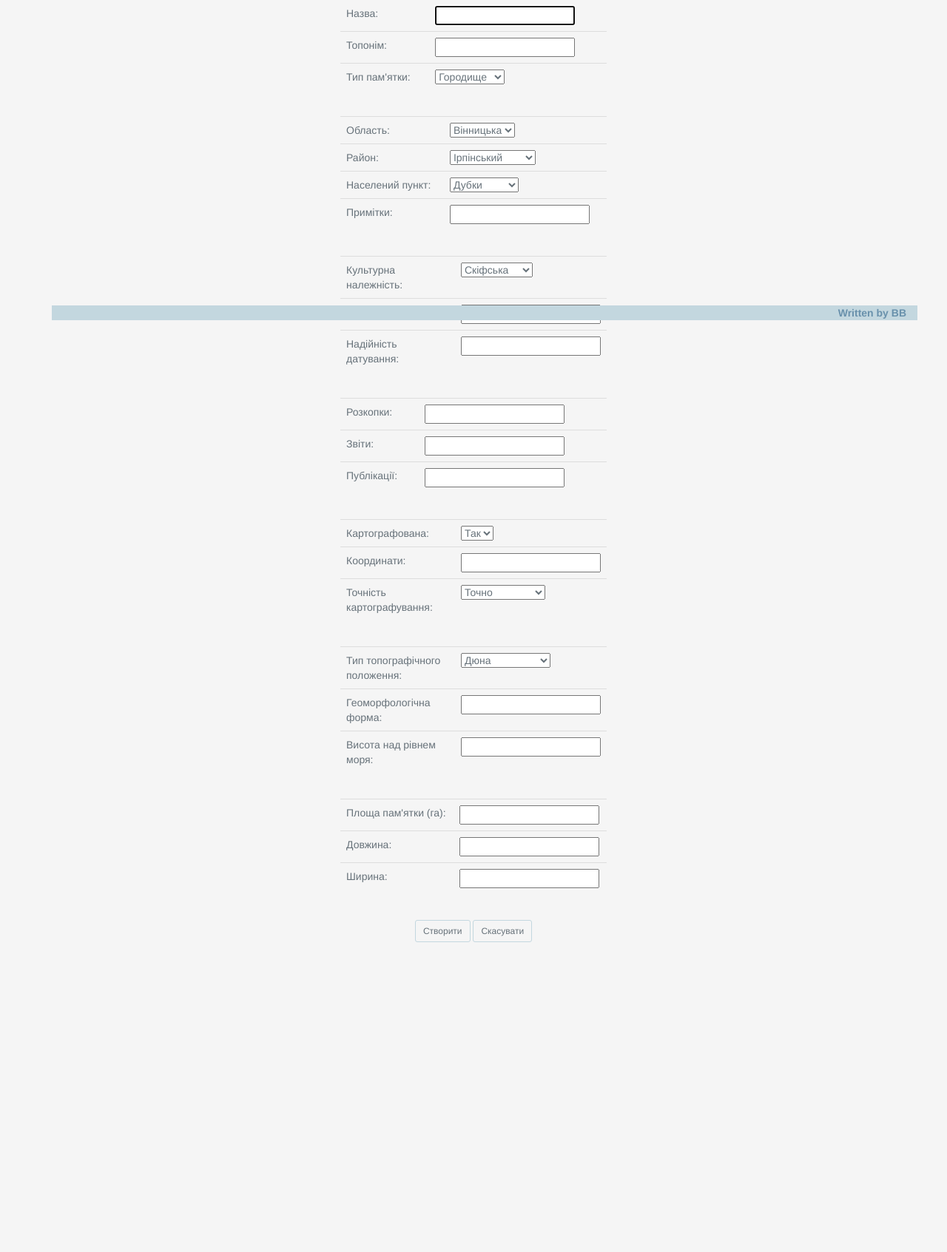
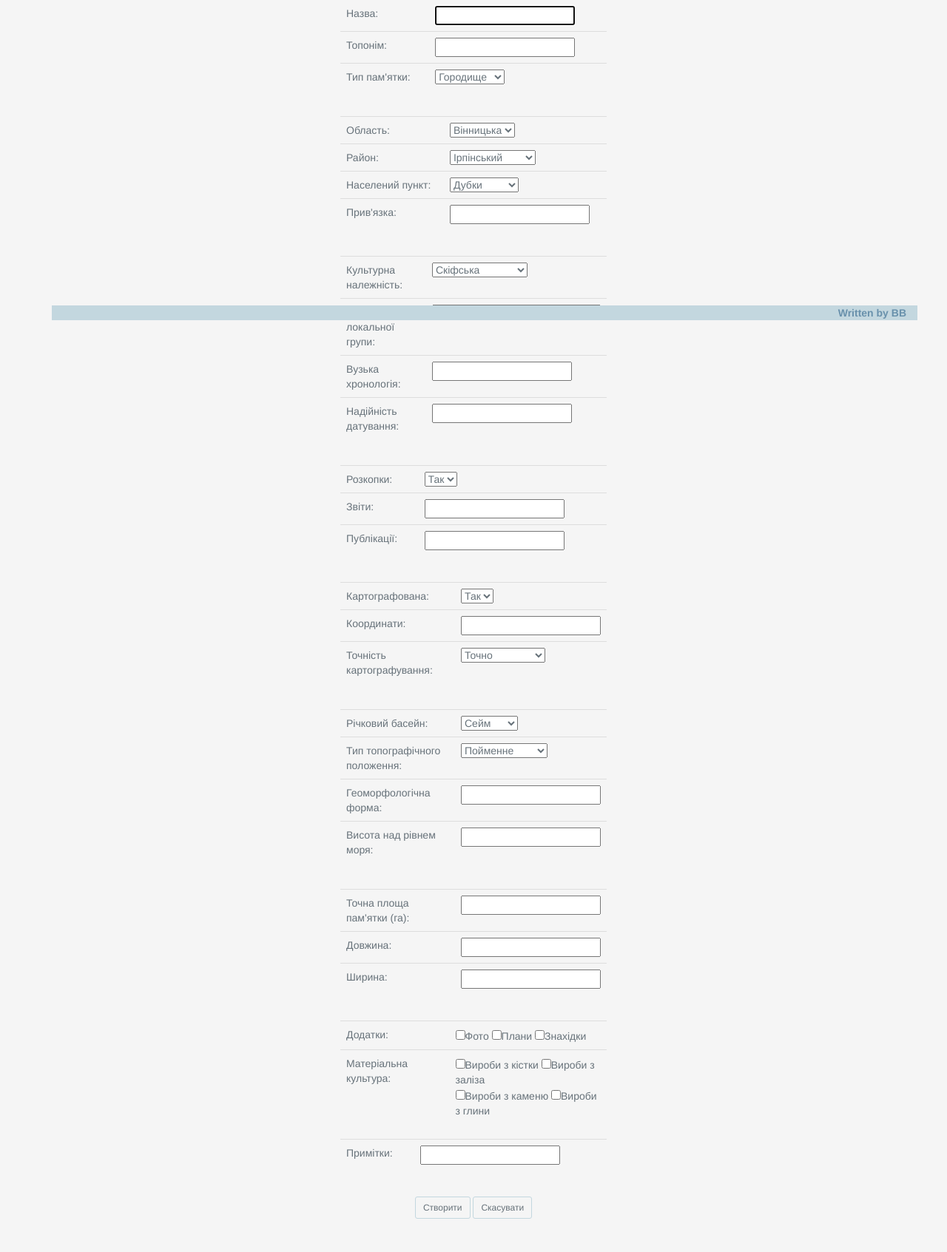
Before and after one commit to lyssdod/archaeologyapp, a Flask app: page /new in a window 1280 px wide. Shown: the part 367-2060 px from the top of the page at 74% size. Before the commit the page ends 1641 px from the top, so only its background shows below. Run offline with Flask 2, Linux system fonts and the light colour scheme; some libraries are stand-ins or nearby versions.

Commit message:
Update of newsite form

```diff
--- a/templates/newsite.html
+++ b/templates/newsite.html
@@ -14,7 +14,7 @@
   <div class="row header">
     <div class="col-md-5"><a href = "{{url_for('welcomePage')}}" class="btn btn-sm"><h2 class="logo">Skiff stuff</h2></a></div>
     <div class="col-md-2 padding">
-            <form class="form-inline box-shadow">
+      <form class="form-inline box-shadow" method="post">
         <label class="sr-only">Пошук:</label>
         <input class="form-control" type="text" name="name_of_site" placeholder="Пошук пам'яток">
       </form>
@@ -96,8 +96,8 @@
             </td>
           </tr>
           <tr>
-                        <td>Примiтки: </td>
-                        <td><input type="text" name="prymitky"></td>
+            <td>Прив'язка: </td>
+            <td><input type="text" name="pryvjazka"></td>
           </tr>
         </table>
       </div>
@@ -111,7 +111,28 @@
               <select name="kultnal" size="1">
                 <option value="Скiфська">Скiфська</option>
                 <option value="Юхнiвська">Юхнiвська</option>
+                <option value="Пiзньоюхнiвська">Пiзньоюхнiвська</option>
+                <option value="Верхньоокська">Верхньоокська</option>
                 <option value="Двошарова">Двошарова</option>
+                <option value="Невстановлена">Невстановлена</option>
+              </select>
+            </td>
+          </tr>
+          <tr>
+            <td>Належнiсть до локальної групи:</td>
+            <td>
+              <select name="localgr" size="1">
+                <option value="Захiдне Посем'я">Захiдне Посем'я</option>
+                <option value="Схiдне Посем'я">Схiдне Посем'я</option>
+                <option value="Посулля">Посулля</option>
+                <option value="Середньопсiльська">Середньопсiльська</option>
+                <option value="Верхньопсiльська">Верхньопсiльська</option>
+                <option value="Скiфське Подесення">Скiфське Подесення</option>
+                <option value="Новгород-Сiверське Подесення">Новгород-Сiверське Подесення</option>
+                <option value="Брянське Подесення">Брянське Подесення</option>
+                <option value="Верхня Ока">Верхня Ока</option>
+                <option value="Пiзньоюхнiвська">Пiзньоюхнiвська</option>
+                <option value="Невстановлено">Невстановлено</option>
               </select>
             </td>
           </tr>
@@ -131,7 +152,12 @@
         <table class="table">
           <tr>
             <td>Розкопки: </td>
-                        <td><input type="text" name="rozkop"></td>
+             <td>
+              <select name="kartograph" size="1">
+                <option value="Так">Так</option>
+                <option value="Нi">Нi</option>
+              </select>
+            </td>
           </tr>
           <tr>
             <td>Звiти: </td>
@@ -177,13 +203,29 @@
       <div class="col-md-4 col-md-offset-4">
         <table class="table">
           <tr>
+            <td>Рiчковий басейн:</td>
+            <td>
+              <select name="basejn" size="1">
+                <option value="Сейм">Сейм</option>
+                <option value="Десна">Десна</option>
+                <option value="Дон">Дон</option>
+                <option value="Псел">Псел</option>
+                <option value="Ока">Ока</option>
+                <option value="Сула">Сула</option>
+                <option value="Ворскла">Ворскла</option>
+              </select>
+            </td>
+          </tr>
+
+          <tr>
             <td>Тип топографiчного положення:</td>
             <td>
-                            <select name="toppoltype" size="1">
-                                <option value="Дюна">Дюна</option>
-                                <option value="Тераса">Тераса</option>
+              <select name="toppotype" size="1">
+                <option value="Дюна">Пойменне</option>
+                <option value="Тераса">1-а тераса</option>
                 <option value="2-га тераса">2-га тераса</option>
-                                <option value="Корiнний берег">Корiнний берег</option>
+                <option value="Висока тераса">Висока тераса</option>
+                <option value="Корiнний берег">Плато</option>
               </select>
             </td>
           </tr>
@@ -202,7 +244,7 @@
       <div class="col-md-4 col-md-offset-4">
         <table class="table">
           <tr>
-                        <td>Площа пам'ятки (га): </td>
+            <td>Точна площа пам'ятки (га): </td>
             <td><input type="text" name="ploshch"></td>
           </tr>
           <tr>
@@ -216,6 +258,40 @@
         </table>
       </div>
     </div>
+    <div class="row">
+      <div class="col-md-4 col-md-offset-4">
+        <table class="table">
+          <tr>
+            <td>Додатки: </td>
+            <td>
+              <input type="checkbox" name="foto">Фото
+              <input type="checkbox" name="plans">Плани
+              <input type="checkbox" name="znahidky">Знахiдки
+            </td>
+          </tr>
+          <tr>
+            <td>Матерiальна культура: </td>
+            <td>
+              <input type="checkbox" name="kistka">Вироби з кiстки
+              <input type="checkbox" name="zalizo">Вироби з залiза
+              <br>
+              <input type="checkbox" name="kamin">Вироби з каменю
+              <input type="checkbox" name="glyna">Вироби з глини
+            </td>
+          </tr>
+        </table>
+      </div>
+      <div class="col-md-4 col-md-offset-4">
+        <table class="table">
+          <tr>
+            <td>Примiтки: </td>
+            <td><input type="textarea" rows = "4" cols = "50" name="prymitky"></td>
+          </tr>
+        </table>
+      </div>
+
+    </div>
+
     <div class="row">
       <div class="col-md-4 col-md-offset-4 text-center">
         <input type="submit" value="Створити" class="btn btn-border-color textcol btn-sm background">
```
Lines whose indentation alone changed are shown as unchanged.
